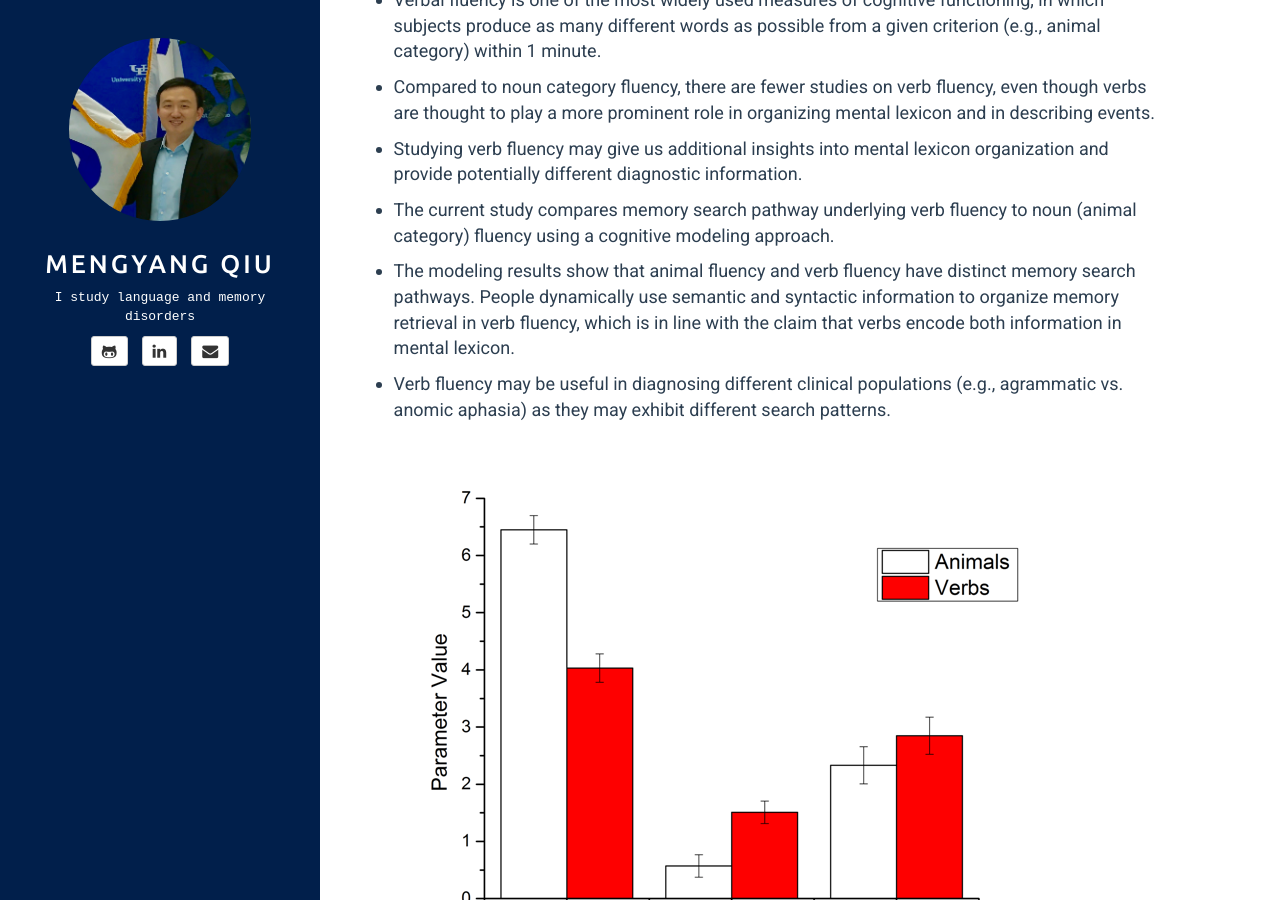
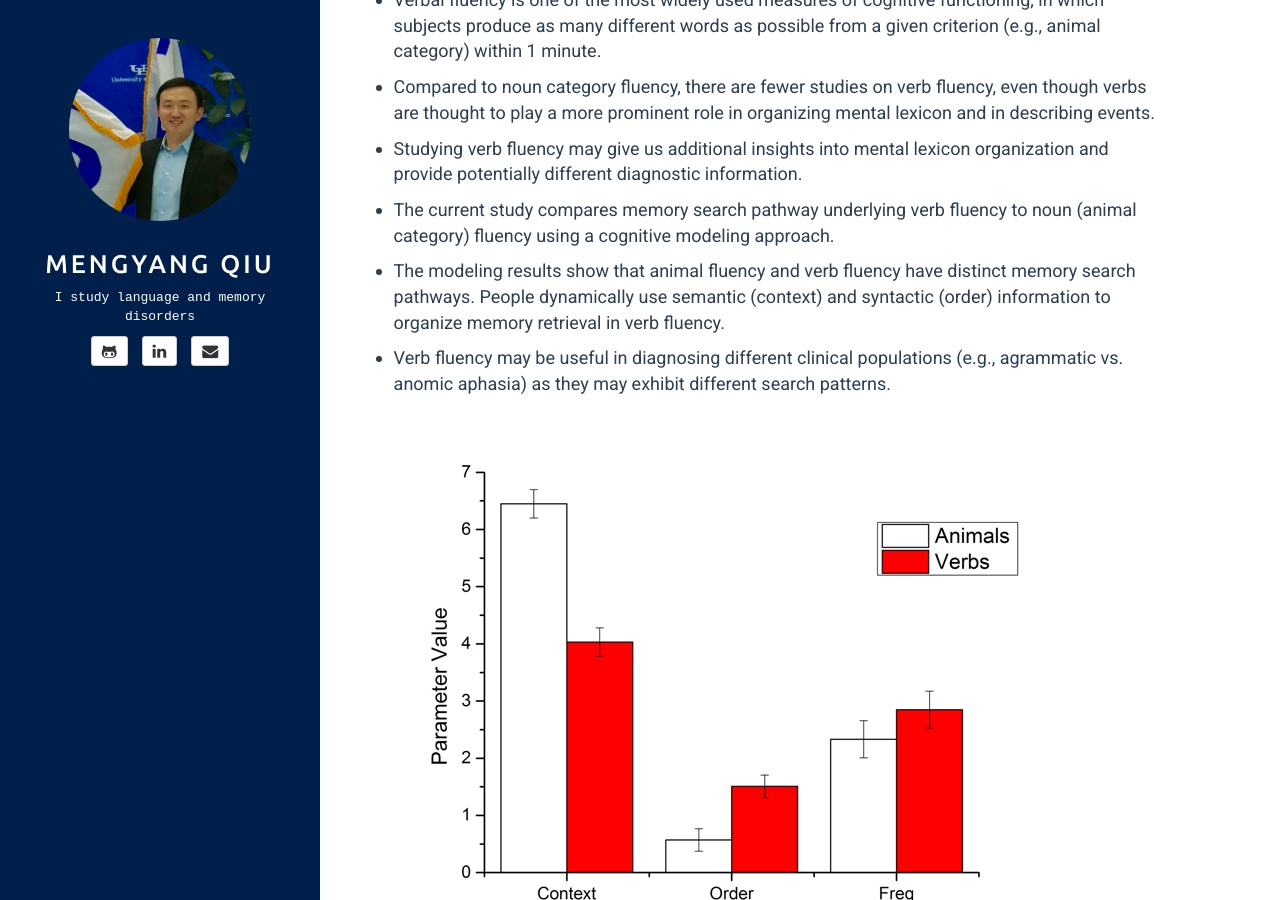
Before and after one commit to mengyangq/mengyangq.github.io, a Jekyll site: the page built from projects.html, in a window 1280 px wide and 900 px high, scrolled down 509 px. Built offline with Jekyll 4.4.1, drawn with Linux system fonts in a browser that asks for light colours.

Commit message:
Update projects.md

```diff
--- a/_includes/projects.md
+++ b/_includes/projects.md
@@ -18,7 +18,7 @@ Supervisor: Brendan Johns, Ph.D.
 
 - The current study compares memory search pathway underlying verb fluency to noun (animal category) fluency using a cognitive modeling approach.
 
-- The modeling results show that animal fluency and verb fluency have distinct memory search pathways. People dynamically use semantic and syntactic information to organize memory retrieval in verb fluency, which is in line with the claim that verbs encode both information in mental lexicon.
+- The modeling results show that animal fluency and verb fluency have distinct memory search pathways. People dynamically use semantic (context) and syntactic (order) information to organize memory retrieval in verb fluency.
 
 - Verb fluency may be useful in diagnosing different clinical populations (e.g., agrammatic vs. anomic aphasia) as they may exhibit different search patterns.
 
```
